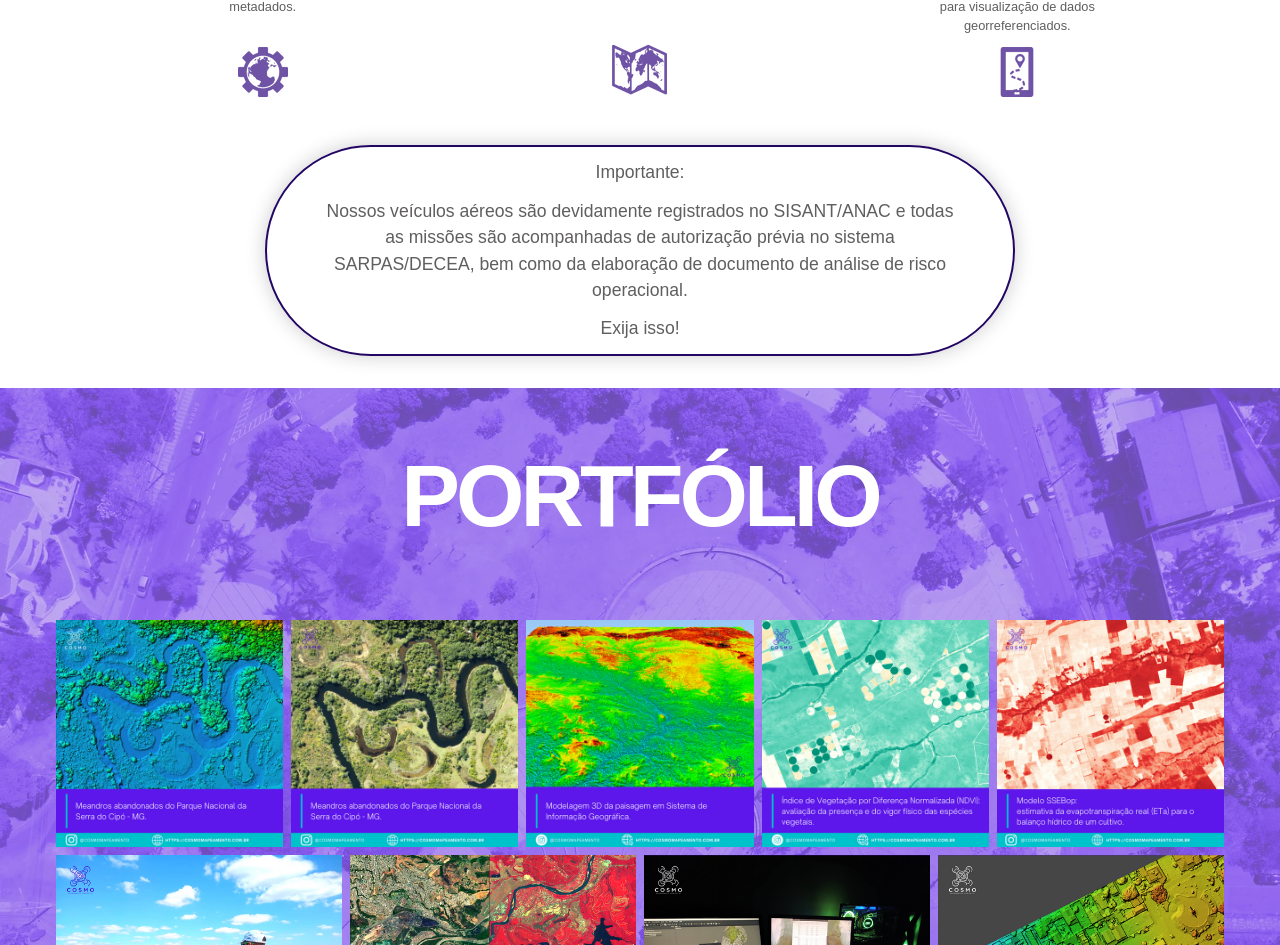
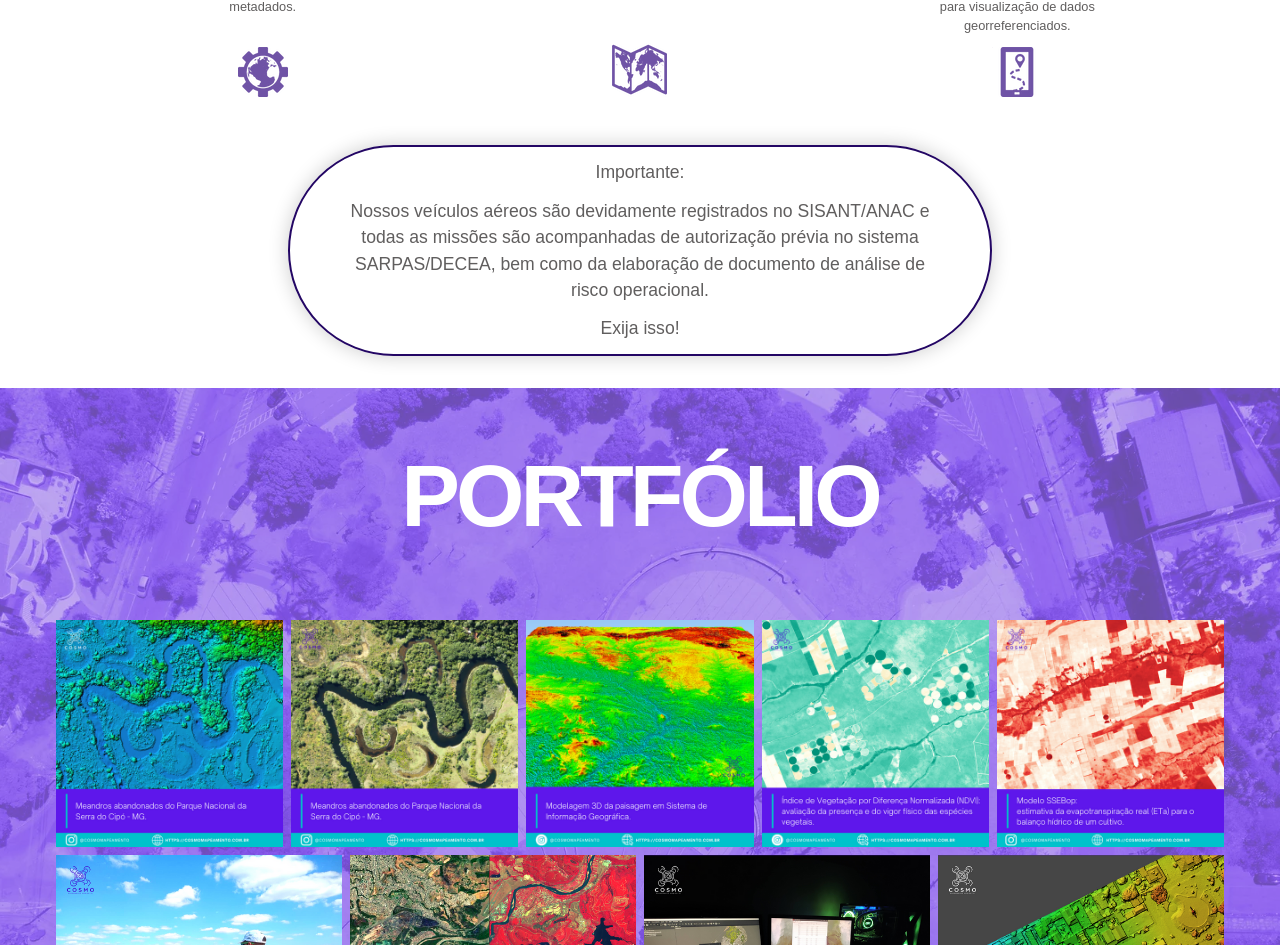
Before and after one commit to heitorlisboa/cosmo-mapeamento, a React (Create React App) app: page / in a window 1280 px wide. Shown: the part 1572-2517 px from the top of the page. Built offline with nearby package versions, Linux system fonts and the light colour scheme; a web font is replaced by a local one.

Commit message:
Refatoração e mudança de unidades de medida

```diff
--- a/src/components/main-sections/ServicesSection/style.scss
+++ b/src/components/main-sections/ServicesSection/style.scss
@@ -23,21 +23,13 @@
     font-weight: 350;
     text-align: center;
 
-    max-width: 750px;
+    max-width: 40em;
     padding: 1rem;
-    margin: 2rem .5rem;
+    margin: 2rem 0.5rem;
     border-radius: 20px;
     box-shadow: 0 0 20px rgba(0, 0, 0, 0.2);
 
-    strong {
-      font-weight: 400;
-    }
-  }
-}
-
-@media (min-width: 768px) {
-  .services-section {
-    &__warning {
+    @media (min-width: 768px) {
       color: var(--gray-text);
 
       padding: 0 3rem;
@@ -45,5 +37,9 @@
       border: 2px solid var(--main-color);
       border-radius: 100vw;
     }
+
+    strong {
+      font-weight: 400;
+    }
   }
 }
```
